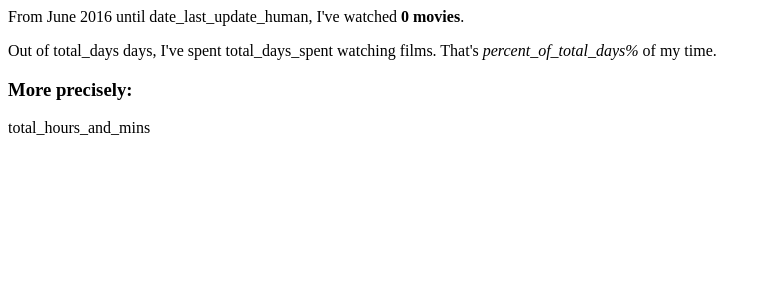
After one commit to JagdCake/site.jc_data, a Symfony app: template symfony/templates/movie_data/_data.misc.html.twig in a window 1280 px wide. The commit adds this page. Shown: the top 300 px of the page, without its empty margins (0-771 px from the left). Run offline with Twig, Linux system fonts and the light colour scheme; the template is opened without the code that fills it, so the values that code supplies are empty; some libraries are stand-ins or nearby versions.

Commit message:
Copy misc data article from old data website

```diff
--- /dev/null
+++ b/symfony/templates/movie_data/_data.misc.html.twig
@@ -0,0 +1,15 @@
+<article id="1" class="bg-light-gray tl ph4 w-60-m w-25-l ma4-ns ba-ns bw1-ns self-start-ns">
+    <a href="#1" class="db tc w1 h1 center"></a>
+    <section class="pv2">
+        <p>From <time datetime="2016-06" class="code pa1 bg-dark-purple light-gray b">June 2016</time> until <time datetime="date_last_update_machine" class="code pa1 bg-dark-purple light-gray b">date_last_update_human</time>, I've watched <strong class="code pa1 bg-dark-purple light-gray">{{ movie_data | length }} movies</strong>.</p>
+   </section>
+
+    <section class="pv2 bt bb-0 bl-0 br-0 bw1 b--dashed">
+        <p>Out of <time datetime="total_days_machined" class="code pa1 bg-dark-purple light-gray b">total_days</time> days, I've spent <time datetime="total_days_spent_machined" class="code pa1 bg-dark-purple light-gray b">total_days_spent</time> watching films. That's <em class="code pa1 bg-dark-purple light-gray b fs-normal">percent_of_total_days%</em> of my time.</p>
+   </section>
+
+    <section class="pv2 bt bb-0 bl-0 br-0 bw1 b--dashed">
+        <h1 class="f4 mb0">More precisely:</h1>
+        <p class="mt0"><time datetime="total_hours_and_mins_machine" class="code pa1 bg-dark-purple light-gray b">total_hours_and_mins</time></p>
+   </section>
+</article>
```
Also changed, not shown: symfony/templates/movie_data/index.html.twig (+7 -1 lines).
